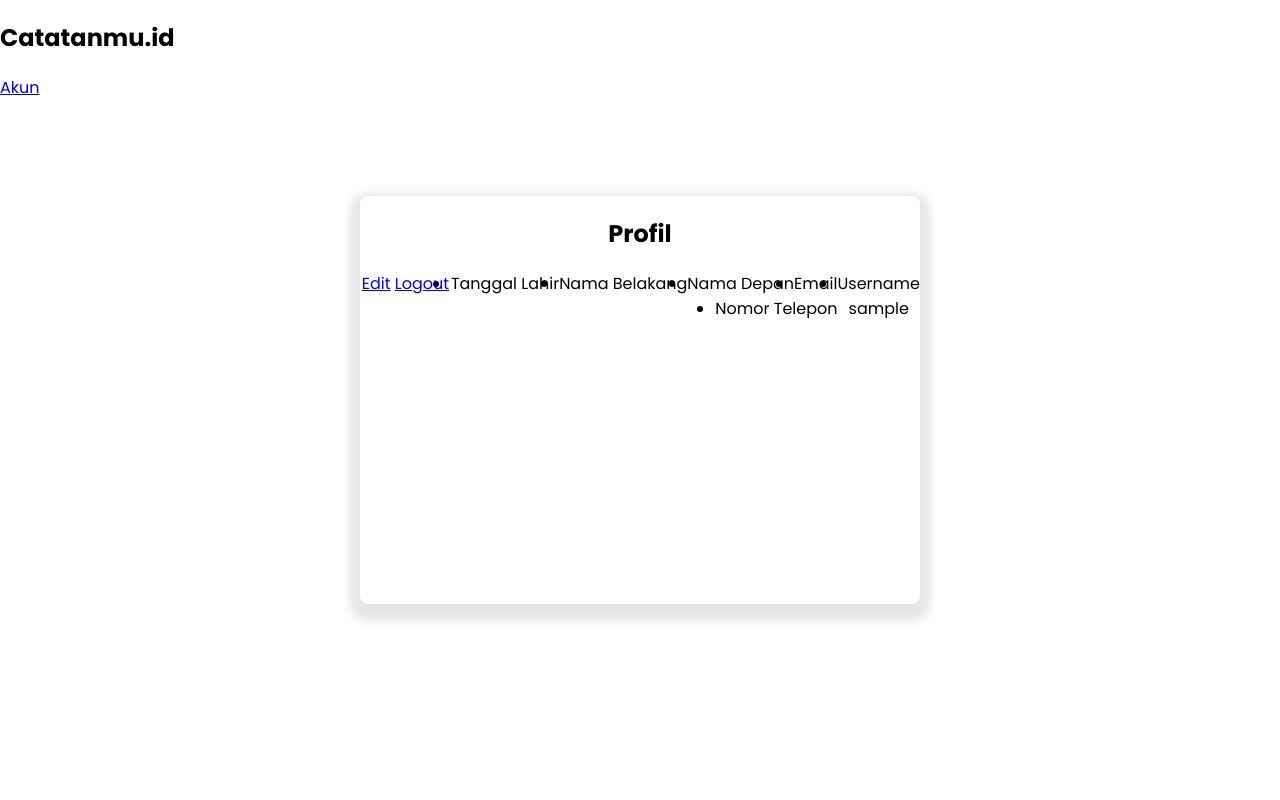
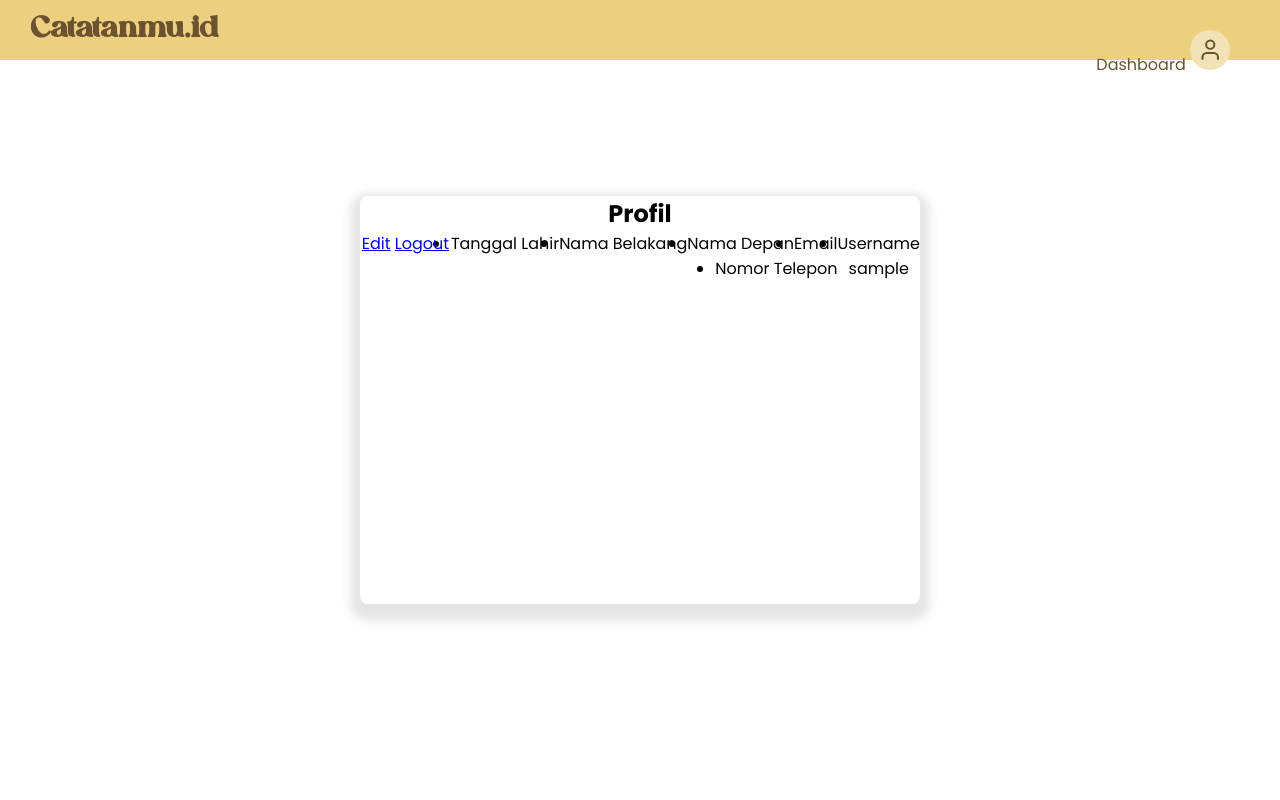
Before and after one commit to HijazP/CRUD-BASDAT, a PHP site: page /profile.php in a window 1280 px wide. Run offline with PHP 8.4, Linux system fonts and the light colour scheme; the visitor is signed in with stand-in values (Sample User, id 1).

Commit message:
Tambahan

```diff
--- a/profile.php
+++ b/profile.php
@@ -9,14 +9,23 @@
     <link rel="preconnect" href="https://fonts.googleapis.com">
     <link rel="preconnect" href="https://fonts.gstatic.com" crossorigin>
     <link href="https://fonts.googleapis.com/css2?family=Poppins:ital,wght@0,100;0,200;0,300;0,400;0,500;0,600;0,700;0,800;0,900;1,100;1,200;1,300;1,400;1,500;1,600;1,700;1,800;1,900&display=swap" rel="stylesheet">
-    <link rel="stylesheet" href="style.css"/>
+    <link rel="stylesheet" href="style2.css"/>
     <title>Profil <?php echo $_SESSION["user"]["username"] ?> | Catatanmu.id</title>
 </head>
 <body>
-    <nav>
-        <h1>Catatanmu.id</h1>
-        <div><a href="user.php">Akun</a></div>
-    </nav>
+    <header class="navbar">
+        <nav>
+            <h1 class="catatanmu">Catatanmu.id</h1>
+            <ul class="nav_links">
+                <li>
+                    <a class="db_ref" href="dashboard.php">Dashboard</a>
+                    <a class="userlogo" href="profile.php">
+                        <img class="profilelogo" src="img/Avatar.svg" width="40em" href="profile.php">
+                    </a>
+                <li>
+            </ul>
+        </nav>
+    </header>
 
     <div class="box">
         <h2>Profil</h2>
--- a/style.css
+++ b/style.css
@@ -197,6 +197,16 @@
     font-family: Allenoire;
 }
 
+.dashboard{
+    width: 100%;
+    min-height: 100vh;
+    display: flex;
+    justify-content: center;
+    align-items: center;
+    background-color: white;
+    line-height: 1.5;
+}
+
 .navbar{
     display: flex;
     justify-content: space-between;
@@ -216,7 +226,7 @@
     float: right;
 }
 
-.dashboard{
+.db_ref{
     color: #6A532E;
     text-decoration: none;
 }
@@ -233,3 +243,7 @@
     display: inline-block;
     padding: 0px 20px;
 }
+
+.greeting{
+    color: #6A532E;
+}
--- /dev/null
+++ b/style2.css
@@ -0,0 +1,78 @@
+*{
+    margin: 0;
+    padding: 0;
+    box-sizing: border-box;
+}
+
+.box{
+    text-align: center;
+    position: absolute;
+    width: 35em;
+    height: 25.5em;
+    background-color: white;
+    top: 50%;
+    left: 50%;
+    border-radius: 8px;
+    transform: translate(-50%, -50%);
+    box-shadow: 0 7px 10px 10px rgba(0, 0, 0, .1);
+}
+
+header{
+    justify-content: space-between;
+    align-items: center;
+    padding: 30px;
+    background-color: #EDCF80;
+}
+
+body{
+    font-family: 'Poppins', sans-serif;
+    width: 100%;
+    min-height: 100vh;
+    background-color: white;
+
+}
+
+@font-face{
+    src: url(font/Allenoire.otf) format("opentype");
+    font-family: Allenoire;
+}
+
+nav {
+    line-height: 0%;
+}
+
+.catatanmu{
+    font-family: Allenoire;
+    font-size: 1.8em;
+    color: #6A532E;
+    float: left;
+}
+
+li{
+    font-size: 1em ;
+    float: right;
+    align-items: center;
+}
+
+.db_ref{
+    color: #6A532E;
+    text-decoration: none;
+    align-items: center;
+}
+
+.userlogo{
+    cursor: pointer;
+}
+
+.nav_links{
+    list-style: none;
+}
+
+.nav_links li{
+    display: inline-block;
+    padding: 0px 20px;
+}
+
+.greeting{
+    color: #6A532E;
+}
--- a/tdl.php
+++ b/tdl.php
@@ -42,7 +42,7 @@
     <link rel="preconnect" href="https://fonts.googleapis.com">
     <link rel="preconnect" href="https://fonts.gstatic.com" crossorigin>
     <link href="https://fonts.googleapis.com/css2?family=Poppins:ital,wght@0,100;0,200;0,300;0,400;0,500;0,600;0,700;0,800;0,900;1,100;1,200;1,300;1,400;1,500;1,600;1,700;1,800;1,900&display=swap" rel="stylesheet">
-    <link rel="stylesheet" href="style.css"/>
+    <link rel="stylesheet" href="style2.css"/>
     <title>To-do List <?php echo $_SESSION["user"]["username"] ?></title>
 </head>
 <body>
--- a/wl.php
+++ b/wl.php
@@ -43,7 +43,7 @@
     <link rel="preconnect" href="https://fonts.googleapis.com">
     <link rel="preconnect" href="https://fonts.gstatic.com" crossorigin>
     <link href="https://fonts.googleapis.com/css2?family=Poppins:ital,wght@0,100;0,200;0,300;0,400;0,500;0,600;0,700;0,800;0,900;1,100;1,200;1,300;1,400;1,500;1,600;1,700;1,800;1,900&display=swap" rel="stylesheet">
-    <link rel="stylesheet" href="style.css"/>
+    <link rel="stylesheet" href="style2.css"/>
     <title>Wishlist <?php echo $_SESSION["user"]["username"] ?></title>
 </head>
 <body>
@@ -52,7 +52,7 @@
             <h1 class="catatanmu">Catatanmu.id</h1>
             <ul class="nav_links">
                 <li>
-                    <a class="dashboard" href="dashboard.php">Dashboard</a>
+                    <a class="db_ref" href="dashboard.php">Dashboard</a>
                     <a class="userlogo" href="profile.php">
                         <img class="profilelogo" src="img/Avatar.svg" width="40em" href="profile.php">
                     </a>
--- a/wledit.php
+++ b/wledit.php
@@ -39,6 +39,10 @@
     <meta charset="UTF-8">
     <meta http-equiv="X-UA-Compatible" content="IE=edge">
     <meta name="viewport" content="width=device-width, initial-scale=1.0">
+    <link rel="preconnect" href="https://fonts.googleapis.com">
+    <link rel="preconnect" href="https://fonts.gstatic.com" crossorigin>
+    <link href="https://fonts.googleapis.com/css2?family=Poppins:ital,wght@0,100;0,200;0,300;0,400;0,500;0,600;0,700;0,800;0,900;1,100;1,200;1,300;1,400;1,500;1,600;1,700;1,800;1,900&display=swap" rel="stylesheet">
+    <link rel="stylesheet" href="style2.css"/>
     <title>Edit Wishlist</title>
 </head>
 <body>
```
Also changed, not shown: dashboard.php (+11 -7 lines), tdledit.php (+17 -0 lines).
